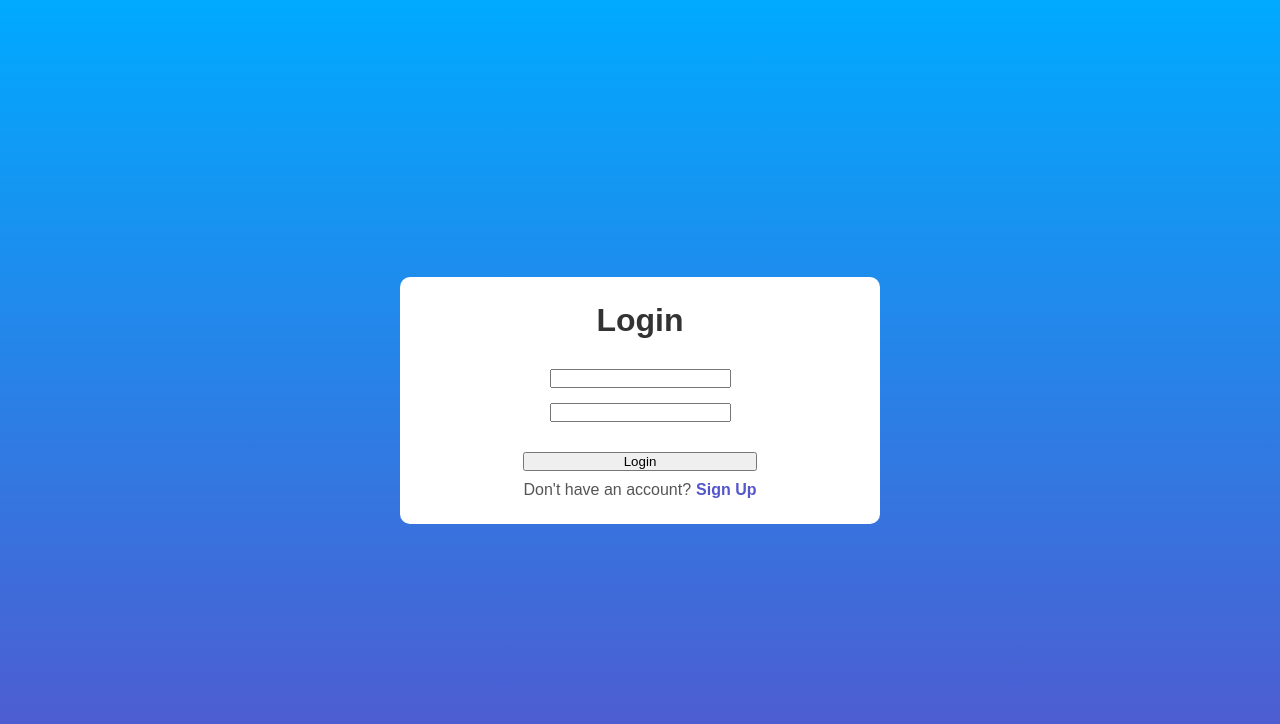
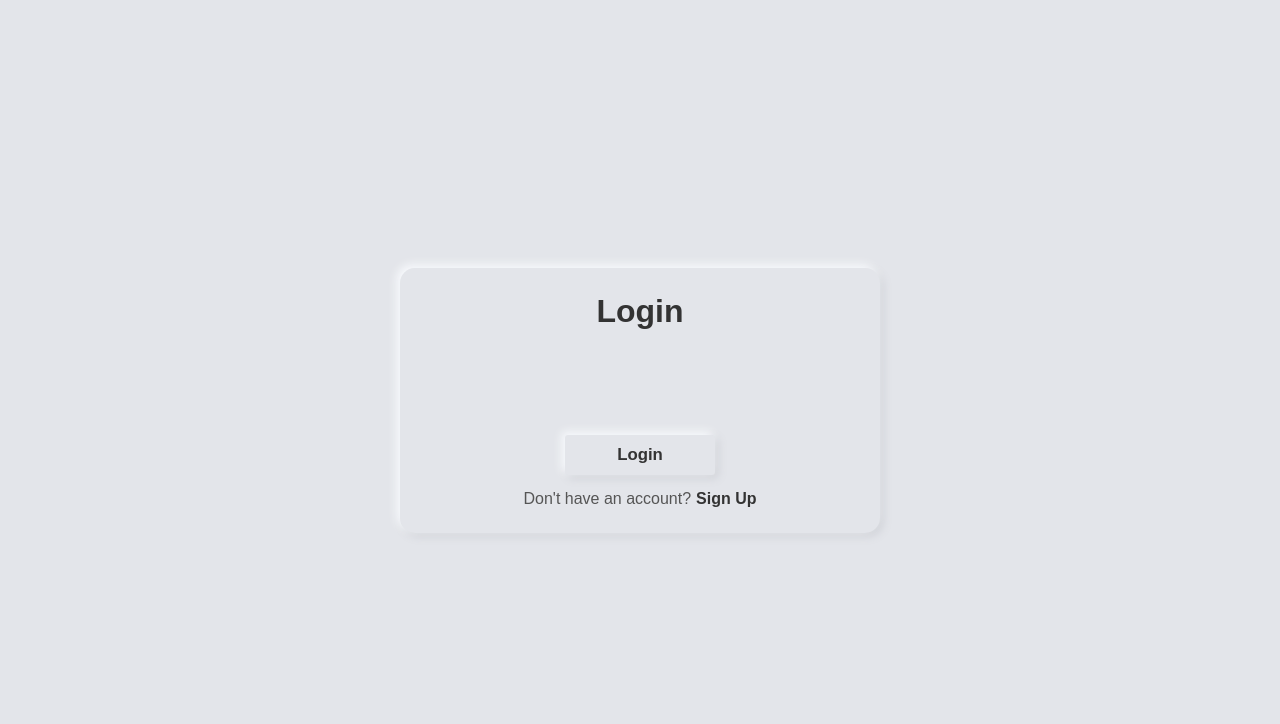
Before and after one commit to N-eeraj/neumorphic-form, a React (Vite) app: page / in a window 1280 px wide. Shown: the top 724 px of the page. Built offline with nearby package versions, Linux system fonts and the light colour scheme.

Commit message:
updated style to neumorphic design & added button style

```diff
--- a/src/components/Button.jsx
+++ b/src/components/Button.jsx
@@ -1,6 +1,8 @@
+import buttonStyles from '@styles/button.module.css'
+
 const Button = ({text, onClick}) => {
   return (
-    <button onClick={onClick}>
+    <button className={buttonStyles.button} onClick={onClick}>
         {text}
     </button>
   )
--- a/src/styles/app.module.css
+++ b/src/styles/app.module.css
@@ -2,7 +2,7 @@
     display: grid;
     place-items: center;
     height: 100dvh;
-    background-image: linear-gradient(var(--primary), var(--secondary));
+    background-color: var(--paper);
 }
 
 .form {
@@ -12,6 +12,6 @@
     row-gap: 30px;
     width: clamp(320px, 50%, 480px);
     padding: 25px;
-    background-color: white;
-    border-radius: 10px;
+    border-radius: 15px;
+    box-shadow: -3px -3px 10px var(--shadow-left), 3px 3px 10px var(--shadow-right);
 }
--- /dev/null
+++ b/src/styles/button.module.css
@@ -0,0 +1,14 @@
+.button {
+    width: 150px;
+    padding: 10px;
+    color: var(--ink);
+    border-radius: 3px;
+    font-size: 1.05rem;
+    font-weight: bold;
+    box-shadow: -3px -3px 10px var(--shadow-left), 3px 3px 10px var(--shadow-right);
+    cursor: pointer;
+}
+
+.button:hover {
+    box-shadow: inset -1px -1px 5px var(--shadow-left), inset 1px 1px 5px var(--shadow-right);
+}
--- a/src/styles/form.module.css
+++ b/src/styles/form.module.css
@@ -1,18 +1,20 @@
 .heading {
-    color: #333;
+    color: var(--ink);
     font-size: 2rem;
 }
 
 .inputContainer {
     display: flex;
     flex-direction: column;
+    align-items: center;
     row-gap: 15px;
 }
 
 .actionsContainer {
     display: flex;
     flex-direction: column;
-    row-gap: 10px;
+    align-items: center;
+    row-gap: 15px;
 }
 
 .switchText {
@@ -24,7 +26,7 @@
 
 .switchButton {
     background-color: transparent;
-    color: var(--secondary);
+    color: var(--ink);
     border: none;
     font-weight: 600;
     cursor: pointer;
--- a/src/styles/index.css
+++ b/src/styles/index.css
@@ -1,6 +1,8 @@
 :root {
-    --primary: #0AF;
-    --secondary: #55C;
+    --paper: #E3E5EA;
+    --ink: #333;
+    --shadow-left: #FAFCFF;
+    --shadow-right: #CDCFD5;
 }
 
 * {
@@ -8,4 +10,6 @@
     padding: 0;
     box-sizing: border-box;
     font-family: sans-serif;
+    background-color: transparent;
+    border: none;
 }
```
Also changed, not shown: src/App.jsx (+6 -1 lines).
